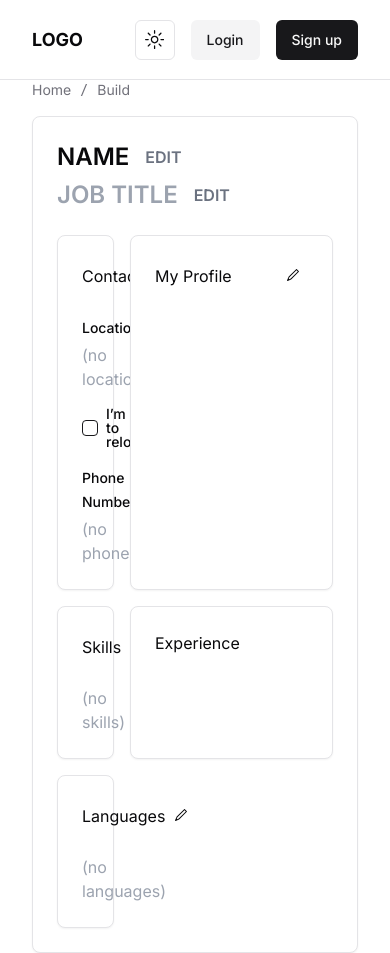
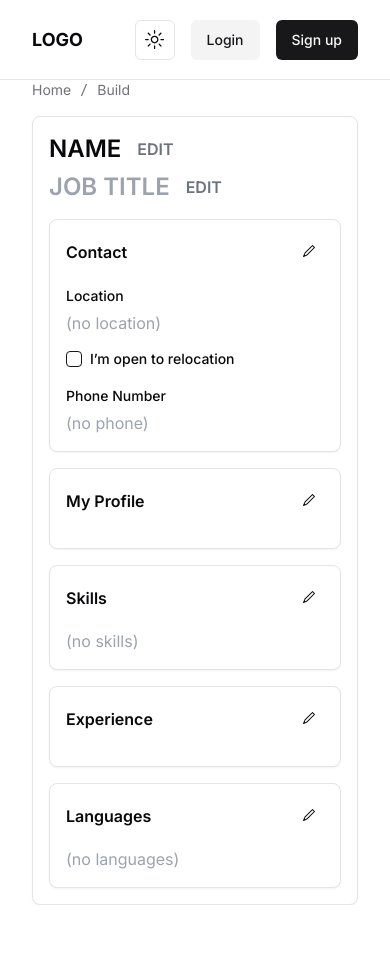
Before and after one commit to themuuln/cv-builder, a Next.js app: page /build in a window 390 px wide. After the commit the page ends 905 px from the top, so only its background shows below. Built offline with nearby package versions, Linux system fonts and the light colour scheme.

Commit message:
ui: responsiveness

```diff
--- a/src/components/build/group/experience/index.tsx
+++ b/src/components/build/group/experience/index.tsx
@@ -1,5 +1,9 @@
-import type {  CoreLogic, ResumeData } from '@/app/build/types';
-import { Card, CardHeader, CardContent } from '@/components/ui/card';
+import type { CoreLogic, ResumeData } from '@/app/build/types';
+import { CardEditFooter, UniversalCardHeader } from '@/components/card-edit';
+import { CreateExperienceCard } from '@/components/experience';
+import Button from '@/components/ui/button';
+import { Card, CardContent } from '@/components/ui/card';
+import { PlusIcon } from '@radix-ui/react-icons';
 
 type ExperienceProps = {
   data: ResumeData;
@@ -8,9 +12,36 @@ type ExperienceProps = {
 
 const Experience: React.FC<ExperienceProps> = ({ data, l }): JSX.Element => {
   return (
-    <Card className='col-span-3'>
-      <CardHeader>Experience</CardHeader>
-      <CardContent></CardContent>
+    <Card
+      className={`${l.isEditExperience ? 'border-blue-500' : ''} md:col-span-3`}
+    >
+      <UniversalCardHeader setCardEdit={l.setEditCard} title='Experience' />
+      <CardContent className='grid gap-2 md:gap-4 md:grid-cols-2'>
+        {data!.experience?.map((experience, index) => (
+          <CreateExperienceCard
+            l={l}
+            isEdit={l.isEditExperience}
+            item={experience}
+            key={index}
+          />
+        ))}
+        {l.isEditExperience ? (
+          <Card>
+            <CardContent className='flex items-center justify-center h-full'>
+              <Button variant={'outline'}>
+                <PlusIcon />
+              </Button>
+            </CardContent>
+          </Card>
+        ) : (
+          <></>
+        )}
+      </CardContent>
+      <CardEditFooter
+        condition={l.isEditExperience}
+        onCancel={l.onCancelEditCard}
+        onSave={l.onSaveEditCard}
+      />
     </Card>
   );
 };
--- a/src/components/build/group/my-profile/index.tsx
+++ b/src/components/build/group/my-profile/index.tsx
@@ -1,7 +1,7 @@
 import { type CoreLogic, type ResumeData } from '@/app/build/types';
 import { UniversalCardHeader, CardEditFooter } from '@/components/card-edit';
 import { Card, CardContent } from '@/components/ui/card';
-import Input from '@/components/ui/input-custom';
+import { Input } from '@/components/ui/input';
 
 type MyProfileProps = {
   l: CoreLogic;
@@ -10,7 +10,9 @@ type MyProfileProps = {
 
 const MyProfile: React.FC<MyProfileProps> = ({ data, l }): JSX.Element => {
   return (
-    <Card className={`${l.isEditSummary ? 'border-blue-500' : ''} col-span-3`}>
+    <Card
+      className={`${l.isEditSummary ? 'border-blue-500' : ''} md:col-span-3`}
+    >
       <UniversalCardHeader setCardEdit={l.setEditCard} title='My Profile' />
       <CardContent>
         {l.isEditSummary ? (
--- a/src/components/card-edit/index.tsx
+++ b/src/components/card-edit/index.tsx
@@ -3,23 +3,6 @@ import { CardFooter, CardHeader } from '@/components/ui/card';
 import { Pencil1Icon } from '@radix-ui/react-icons';
 import type { Dispatch, SetStateAction } from 'react';
 import { Button } from '../ui/button';
-
-export const EditButton = ({
-  setEditCard,
-  type,
-}: {
-  setEditCard: Dispatch<SetStateAction<CardList>>;
-  type: string;
-}) => {
-  return (
-    <div
-      className='p-2 rounded transition-all duration-300 hover:text-primary-foreground hover:bg-primary'
-      onClick={() => setEditCard(type as CardList)}
-    >
-      <Pencil1Icon />
-    </div>
-  );
-};
 
 export const CardEditFooter = ({
   condition,
@@ -56,8 +39,15 @@ export const UniversalCardHeader = ({
   return (
     <CardHeader>
       <div className='flex items-center flex-row justify-between'>
-        <div>{title}</div>
-        <EditButton setEditCard={setCardEdit} type={title} />
+        <div>
+          <h2 className='md:text-xl font-semibold'>{title}</h2>
+        </div>
+        <div
+          className='p-2 rounded transition-all duration-300 hover:text-primary-foreground hover:bg-primary'
+          onClick={() => setCardEdit(title as CardList)}
+        >
+          <Pencil1Icon />
+        </div>
       </div>
     </CardHeader>
   );
--- a/src/components/template/grid-container/index.tsx
+++ b/src/components/template/grid-container/index.tsx
@@ -7,7 +7,9 @@ type GridContainerProps = {
 const GridContainer: React.FC<GridContainerProps> = ({
   children,
 }): JSX.Element => {
-  return <div className='grid grid-cols-4 gap-4'>{children}</div>;
+  return (
+    <div className='md:grid flex flex-col md:grid-cols-4 gap-4'>{children}</div>
+  );
 };
 
 export default GridContainer;
--- a/src/components/ui/card.tsx
+++ b/src/components/ui/card.tsx
@@ -1,6 +1,6 @@
-import * as React from "react"
+import * as React from 'react';
 
-import { cn } from "@/lib/utils"
+import { cn } from '@/lib/utils';
 
 const Card = React.forwardRef<
   HTMLDivElement,
@@ -9,13 +9,13 @@ const Card = React.forwardRef<
   <div
     ref={ref}
     className={cn(
-      "rounded-lg border bg-card text-card-foreground shadow-sm",
-      className
+      'rounded-lg border bg-card text-card-foreground shadow-sm',
+      className,
     )}
     {...props}
   />
-))
-Card.displayName = "Card"
+));
+Card.displayName = 'Card';
 
 const CardHeader = React.forwardRef<
   HTMLDivElement,
@@ -23,11 +23,11 @@ const CardHeader = React.forwardRef<
 >(({ className, ...props }, ref) => (
   <div
     ref={ref}
-    className={cn("flex flex-col space-y-1.5 p-6", className)}
+    className={cn('flex flex-col space-y-1.5 p-4 md:p-6', className)}
     {...props}
   />
-))
-CardHeader.displayName = "CardHeader"
+));
+CardHeader.displayName = 'CardHeader';
 
 const CardTitle = React.forwardRef<
   HTMLParagraphElement,
@@ -36,13 +36,13 @@ const CardTitle = React.forwardRef<
   <h3
     ref={ref}
     className={cn(
-      "text-2xl font-semibold leading-none tracking-tight",
-      className
+      'text-2xl font-semibold leading-none tracking-tight',
+      className,
     )}
     {...props}
   />
-))
-CardTitle.displayName = "CardTitle"
+));
+CardTitle.displayName = 'CardTitle';
 
 const CardDescription = React.forwardRef<
   HTMLParagraphElement,
@@ -50,19 +50,19 @@ const CardDescription = React.forwardRef<
 >(({ className, ...props }, ref) => (
   <p
     ref={ref}
-    className={cn("text-sm text-muted-foreground", className)}
+    className={cn('text-sm text-muted-foreground', className)}
     {...props}
   />
-))
-CardDescription.displayName = "CardDescription"
+));
+CardDescription.displayName = 'CardDescription';
 
 const CardContent = React.forwardRef<
   HTMLDivElement,
   React.HTMLAttributes<HTMLDivElement>
 >(({ className, ...props }, ref) => (
-  <div ref={ref} className={cn("p-6 pt-0", className)} {...props} />
-))
-CardContent.displayName = "CardContent"
+  <div ref={ref} className={cn('p-4 md:p-6 pt-0', className)} {...props} />
+));
+CardContent.displayName = 'CardContent';
 
 const CardFooter = React.forwardRef<
   HTMLDivElement,
@@ -70,10 +70,17 @@ const CardFooter = React.forwardRef<
 >(({ className, ...props }, ref) => (
   <div
     ref={ref}
-    className={cn("flex items-center p-6 pt-0", className)}
+    className={cn('flex items-center p-4 md:p-6 pt-0', className)}
     {...props}
   />
-))
-CardFooter.displayName = "CardFooter"
+));
+CardFooter.displayName = 'CardFooter';
 
-export { Card, CardHeader, CardFooter, CardTitle, CardDescription, CardContent }
+export {
+  Card,
+  CardHeader,
+  CardFooter,
+  CardTitle,
+  CardDescription,
+  CardContent,
+};
```
